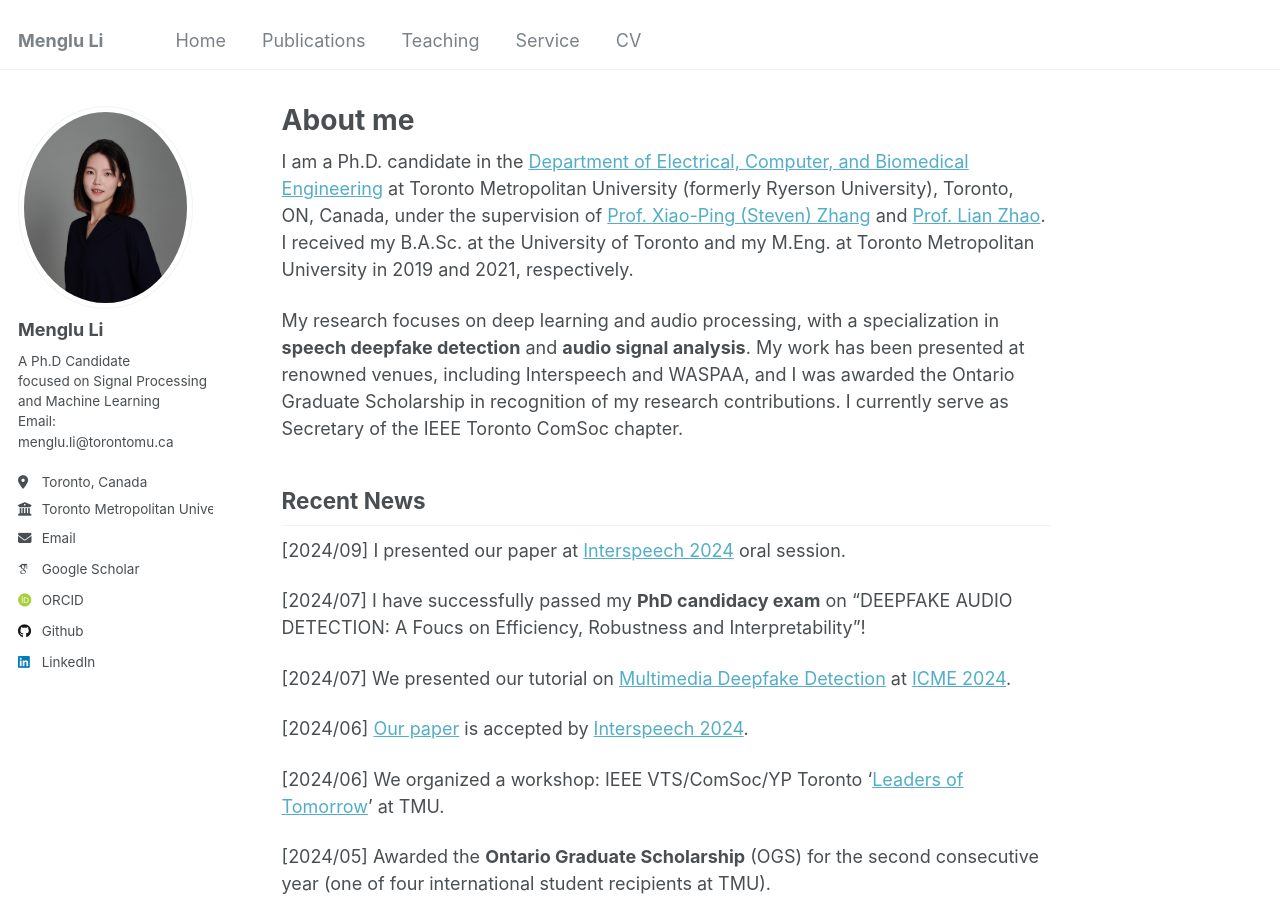
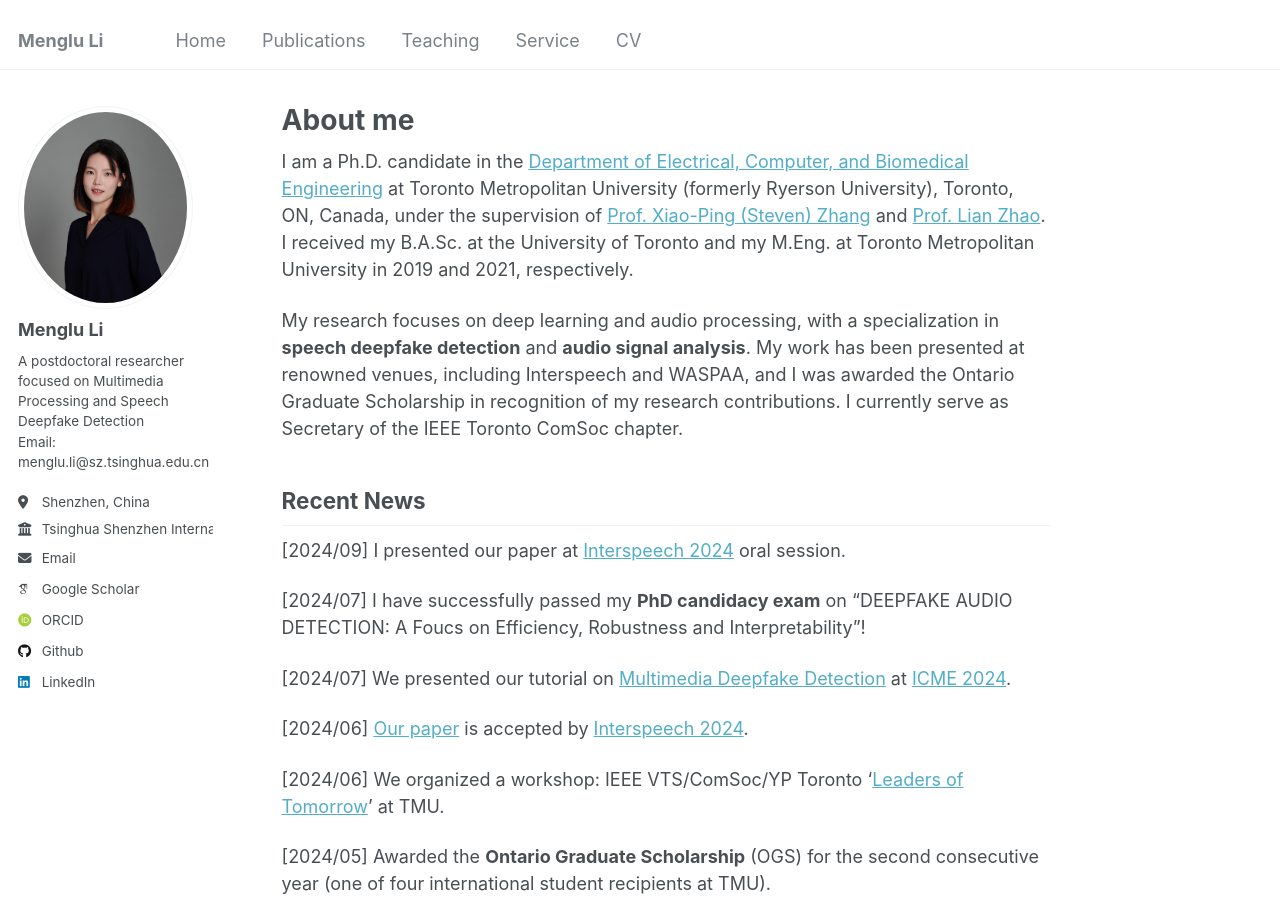
Before and after one commit to menglu-lml/menglu-lml.github.io, a Jekyll site: the page built from _pages/about.md, in a window 1280 px wide and 900 px high. Built offline with Jekyll 4.4.1, drawn with Linux system fonts in a browser that asks for light colours; some web fonts are replaced.

Commit message:
Update biographical information in _config.yml

```diff
--- a/_config.yml
+++ b/_config.yml
@@ -24,11 +24,11 @@ author:
   avatar           : "121A4998-1.jpg"
   name             : "Menglu Li"
   pronouns         : # example: "she/her"
-  bio              : "A Ph.D Candidate <br/> focused on Signal Processing and Machine Learning <br/> Email: menglu.li@torontomu.ca"
-  location         : "Toronto, Canada"
-  employer         : "Toronto Metropolitan University"
+  bio              : "A postdoctoral researcher <br/> focused on Multimedia Processing and Speech Deepfake Detection <br/> Email: menglu.li@sz.tsinghua.edu.cn"
+  location         : "Shenzhen, China"
+  employer         : "Tsinghua Shenzhen International Graduate School"
   uri              : # URL
-  email            : "menglu.li@torontomu.ca"
+  email            : "menglu.li@sz.tsinghua.edu.cn"
 
   # Academic websites
   arxiv            : # URL - Update with the correct link to your profile
```
